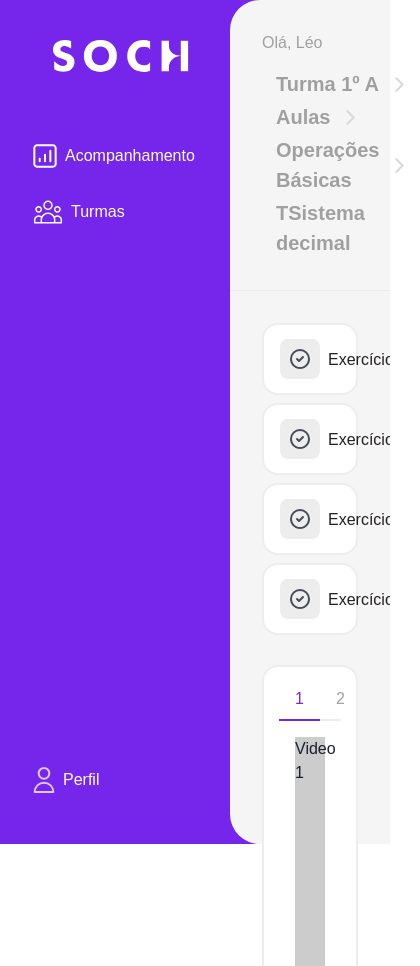
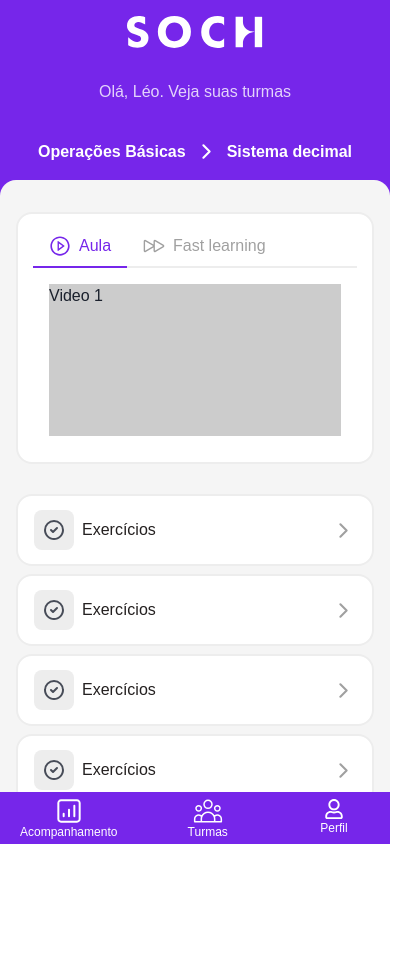
Before and after one commit to odailsonsilva/soch-front-deply, a React (Create React App) app: page / in a window 390 px wide. Shown: the whole page, 420 px wide, since content can reach past the window. After the commit the page ends 844 px from the top, so only its background shows below. Built offline with nearby package versions, Linux system fonts and the light colour scheme.

Commit message:
feat: version mobile

```diff
--- a/src/components/atoms/Button/index.tsx
+++ b/src/components/atoms/Button/index.tsx
@@ -9,7 +9,7 @@ const Button = ({ children, ...rest }: IButtonParams) => (
     {...rest}
     borderRadius="16px"
     height="48px"
-    minWidth="360"
+    minWidth={{ base: '100%', md: '100%', lg: '360px' }}
     background="primary"
     color="#fff"
     transition="all 0.2 ease"
--- a/src/components/molecules/Breadcrumbs/index.tsx
+++ b/src/components/molecules/Breadcrumbs/index.tsx
@@ -4,7 +4,8 @@ import {
   BreadcrumbItem,
   BreadcrumbLink,
   Flex,
-  Text
+  Text,
+  useMediaQuery
 } from '@chakra-ui/react'
 import { FiChevronRight } from 'react-icons/fi'
 import { Link } from 'react-router-dom'
@@ -18,13 +19,19 @@ export interface IListBreadcrumb {
 export interface IBreadcrumbsParams {
   list: IListBreadcrumb[]
 }
+const Breadcrumbs = ({ list }: IBreadcrumbsParams) => {
+  const [isMobile] = useMediaQuery('(max-width: 768px)')
 
-const Breadcrumbs = ({ list }: IBreadcrumbsParams) => (
+  return (
     <BreadcrumbChakra
-    separator={<FiChevronRight size={25} color="#D9D9D9" />}
-    color="gray.200"
+      separator={
+        <FiChevronRight size={25} color={isMobile ? 'white' : '#D9D9D9'} />
+      }
+      color={isMobile ? 'white' : 'gray.200'}
     >
-    {list.map((item, index) => (
+      {list.map((item, index) => {
+        if (!isMobile) {
+          return (
             <BreadcrumbItem
               key={item.text}
               isCurrentPage={index === list.length - 1}
@@ -33,14 +40,47 @@ const Breadcrumbs = ({ list }: IBreadcrumbsParams) => (
               <Flex gap="8px">
                 {item?.icon && <Box>{item.icon}</Box>}
                 <BreadcrumbLink as={Link} to={item.link}>
-            <Text fontWeight={900} fontSize="1.25rem">
+                  <Text
+                    fontWeight={900}
+                    fontSize={isMobile ? '1rem !important' : '1.25rem'}
+                  >
                     {item.text}
                   </Text>
                 </BreadcrumbLink>
               </Flex>
             </BreadcrumbItem>
-    ))}
+          )
+        }
+
+        if (
+          isMobile &&
+          (index === list.length - 1 || index === list.length - 2)
+        ) {
+          return (
+            <BreadcrumbItem
+              key={item.text}
+              isCurrentPage={index === list.length - 1}
+              marginTop="3px"
+            >
+              <Flex gap="8px">
+                {item?.icon && <Box>{item.icon}</Box>}
+                <BreadcrumbLink as={Link} to={item.link}>
+                  <p
+                    style={{
+                      fontWeight: 900,
+                      fontSize: isMobile ? '1rem' : '1.25rem'
+                    }}
+                  >
+                    {item.text}
+                  </p>
+                </BreadcrumbLink>
+              </Flex>
+            </BreadcrumbItem>
+          )
+        }
+      })}
     </BreadcrumbChakra>
   )
+}
 
 export default Breadcrumbs
--- a/src/components/molecules/SibebarDesktop/components/NavItem.tsx
+++ b/src/components/molecules/SibebarDesktop/components/NavItem.tsx
@@ -1,24 +1,42 @@
-import { Flex, Text } from '@chakra-ui/react'
+import { Flex, Text, useMediaQuery } from '@chakra-ui/react'
 import { ReactSVG } from 'react-svg'
 import { NavData } from 'constants/nav'
 
-export const NavItem = ({ icon, name, to }: NavData) => {
+export const NavItem = ({ icon, iconLib, name, to }: NavData) => {
+  const [isMobile] = useMediaQuery('(max-width: 768px)')
+
   return (
     <Flex
-      width="196px"
+      width={isMobile ? 'max-content' : '196px'}
       as="button"
-      gap="8px"
-      height="48px"
+      gap={isMobile ? '0' : '8px'}
+      height={isMobile ? '46px' : '48px'}
       align="center"
-      padding="10px"
+      padding={isMobile ? '4px' : '10px'}
       borderRadius="8px"
       transition="all 0.2s ease"
       border="none"
+      flexDirection={isMobile ? 'column' : 'row'}
       _hover={{ background: 'secondary', cursor: 'pointer' }}
+      {...(isMobile && {
+        minWidth: '80px'
+      })}
     >
-      <ReactSVG src={icon} />
+      {icon && (
+        <ReactSVG
+          src={icon}
+          {...(isMobile && {
+            width: '24px',
+            height: '24px'
+          })}
+        />
+      )}
 
-      <Text color="white">{name}</Text>
+      {iconLib && iconLib}
+
+      <Text color="white" fontSize={isMobile ? '0.75rem' : '1rem'}>
+        {name}
+      </Text>
     </Flex>
   )
 }
--- a/src/components/molecules/Tabs/index.tsx
+++ b/src/components/molecules/Tabs/index.tsx
@@ -7,7 +7,7 @@ import {
 } from '@chakra-ui/react'
 
 export interface ITabs {
-  tabs: string[]
+  tabs: React.ReactElement[]
   content: React.ReactElement[]
 }
 
@@ -21,9 +21,9 @@ const Tabs = ({ tabs, content }: ITabs) => (
     flexDirection="column"
   >
     <TabList>
-      {tabs.map((item) => (
+      {tabs.map((item, index) => (
         <Tab
-          key={item}
+          key={String(index)}
           fontWeight="500"
           color="gray.200"
           _selected={{
--- /dev/null
+++ b/src/components/templates/AppTemplate/components/HeaderMobile/HeaderMobile.tsx
@@ -0,0 +1,24 @@
+import { Flex, Text } from '@chakra-ui/react'
+import { Logo } from 'components/atoms'
+import { Breadcrumbs } from 'components/molecules'
+import { IListBreadcrumb } from 'components/molecules/Breadcrumbs'
+
+interface IHeaderMobileParams {
+  list: IListBreadcrumb[]
+}
+
+export const HeaderMobile = ({ list }: IHeaderMobileParams) => {
+  return (
+    <Flex direction="column" bg="primary" h="200px" p="16px">
+      <Flex direction="column" alignItems="center" justifyContent="center">
+        <Logo />
+
+        <Text color="rgba(255, 255, 255, 0.8)" mt="32px" mb="32px">
+          Olá, Léo. Veja suas turmas
+        </Text>
+
+        <Breadcrumbs list={list} />
+      </Flex>
+    </Flex>
+  )
+}
--- /dev/null
+++ b/src/components/templates/AppTemplate/components/HeaderMobile/index.ts
@@ -0,0 +1 @@
+export * from './HeaderMobile'
--- /dev/null
+++ b/src/components/templates/AppTemplate/components/SidebarMobile/SibebarMobile.tsx
@@ -0,0 +1,29 @@
+import { Flex } from '@chakra-ui/react'
+import { FaRegUser } from 'react-icons/fa'
+
+import { NavItem } from 'components/molecules/SibebarDesktop/components/NavItem'
+import { nav_link } from 'constants/nav'
+import UserIcon from 'assets/images/icons/user.svg'
+
+export const SibebarMobile = () => {
+  return (
+    <Flex
+      alignItems="center"
+      justifyContent="space-between"
+      bg="primary"
+      h="52px"
+      w="100%"
+      p="16px"
+    >
+      {nav_link.map((item) => (
+        <NavItem key={item.name} {...item} />
+      ))}
+
+      <NavItem
+        iconLib={<FaRegUser size={28} color="#fff" />}
+        to="/profile"
+        name="Perfil"
+      />
+    </Flex>
+  )
+}
--- /dev/null
+++ b/src/components/templates/AppTemplate/components/SidebarMobile/index.ts
@@ -0,0 +1 @@
+export * from './SibebarMobile'
--- /dev/null
+++ b/src/components/templates/AppTemplate/components/index.ts
@@ -0,0 +1,2 @@
+export * from './HeaderMobile'
+export * from './SidebarMobile'
--- a/src/components/templates/AppTemplate/index.tsx
+++ b/src/components/templates/AppTemplate/index.tsx
@@ -1,8 +1,10 @@
-import { Box, Flex, Heading } from '@chakra-ui/react'
+import { Box, Flex, Heading, useMediaQuery } from '@chakra-ui/react'
+import { FiUsers } from 'react-icons/fi'
+
+import { HeaderMobile, SibebarMobile } from './components'
 import { Breadcrumbs } from 'components/molecules'
 import { IListBreadcrumb } from 'components/molecules/Breadcrumbs'
 import SibebarDesktop from 'components/molecules/SibebarDesktop'
-import { FiUsers } from 'react-icons/fi'
 
 interface IAppTemplate {
   children: React.ReactNode
@@ -23,23 +25,40 @@ const list: IListBreadcrumb[] = [
   },
   {
     link: '/',
-    text: 'TSistema decimal'
+    text: 'Sistema decimal'
   }
 ]
 
-const AppTemplate = ({ children }: IAppTemplate) => (
-  <Flex width="100vw" minHeight="100vh" position="relative">
-    <SibebarDesktop />
+const AppTemplate = ({ children }: IAppTemplate) => {
+  const [isMobile] = useMediaQuery('(max-width: 768px)')
+
+  return (
+    <Flex
+      width="100vw"
+      minHeight="100vh"
+      position="relative"
+      {...(isMobile && {
+        direction: 'column',
+        alignItems: 'stretch'
+      })}
+    >
+      {!isMobile && <SibebarDesktop />}
+      {isMobile && <HeaderMobile list={list} />}
 
       <Box
         background="backgroundGray"
-      borderRadius="30px 0px 0px 30px"
-      position="absolute"
-      left="230px"
+        borderRadius={{ base: '0px', md: '0px', lg: '30px 0px 0px 30px' }}
+        position={{ base: 'relative', md: 'relative', lg: 'absolute' }}
+        left={{ base: '0px', md: '0px', lg: '230px' }}
         top="0"
         bottom="0"
         right="0"
+        {...(isMobile && {
+          marginTop: '-20px',
+          borderRadius: '16px 16px 0px 0px'
+        })}
       >
+        {!isMobile && (
           <Flex
             pb="2"
             direction="column"
@@ -48,7 +67,12 @@ const AppTemplate = ({ children }: IAppTemplate) => (
             w="100%"
             padding="32px"
           >
-        <Heading fontWeight="400" fontSize="1rem" color="gray.200" mb="13px">
+            <Heading
+              fontWeight="400"
+              fontSize="1rem"
+              color="gray.200"
+              mb="13px"
+            >
               Olá, Léo
             </Heading>
 
@@ -58,18 +82,21 @@ const AppTemplate = ({ children }: IAppTemplate) => (
               <Breadcrumbs list={list} />
             </Flex>
           </Flex>
+        )}
 
         <Box
           overflow="auto"
-        maxHeight="80vh"
-        paddingLeft="32px"
-        pb="32px"
-        pr="32px"
+          maxHeight={isMobile ? 'calc(100vh - 232px)' : 'calc(100vh - 130px)'}
+          p={{ base: '16px', md: '16px', lg: '32px' }}
+          pt="0"
         >
           {children}
         </Box>
       </Box>
+
+      {isMobile && <SibebarMobile />}
     </Flex>
   )
+}
 
 export default AppTemplate
--- a/src/constants/nav.tsx
+++ b/src/constants/nav.tsx
@@ -4,7 +4,8 @@ import MultiUser from 'assets/images/icons/multi-user.svg'
 export type NavData = {
   to: string
   name: string
-  icon: string
+  icon?: string
+  iconLib?: React.ReactElement
 }
 
 export const nav_link: NavData[] = [
--- a/src/pages/ClassesPage/ClassesPage.tsx
+++ b/src/pages/ClassesPage/ClassesPage.tsx
@@ -1,17 +1,21 @@
 /* eslint-disable react/jsx-key */
-import { Flex, Heading, Text, VStack } from '@chakra-ui/react'
-import { FiChevronRight, FiUsers } from 'react-icons/fi'
+import { Flex, Text, useMediaQuery, VStack } from '@chakra-ui/react'
+import { FiChevronRight } from 'react-icons/fi'
+import { AiOutlinePlayCircle } from 'react-icons/ai'
+import { IoPlayForwardOutline } from 'react-icons/io5'
 
 import CheckIcon from 'assets/images/icons/check-circle.svg'
 
-import { Breadcrumbs, Button, ButtonAction, Card, Tabs } from 'components'
-import { IListBreadcrumb } from 'components/molecules/Breadcrumbs'
+import { Button, ButtonAction, Card, Tabs } from 'components'
+
 import { ReactSVG } from 'react-svg'
 
 const ClassesPage = () => {
+  const [isMobile] = useMediaQuery('(max-width: 768px)')
+
   return (
     <Flex direction="column" alignItems="flex-start">
-      <Flex direction="column" w="100%" h="">
+      <Flex direction="column" w="100%">
         <Flex
           mt="32px"
           w="100%"
@@ -19,7 +23,7 @@ const ClassesPage = () => {
           justifyContent="space-between"
           gap="30px"
         >
-          <VStack maxWidth="362px" w="100%">
+          <VStack maxWidth={{ base: '100%', md: '100%', lg: '362px' }} w="100%">
             <ButtonAction
               iconLeft={<ReactSVG src={CheckIcon} />}
               label="Exercícios"
@@ -42,14 +46,38 @@ const ClassesPage = () => {
             />
           </VStack>
 
-          <Card maxW="754px" h="505px" w="100%">
+          <Card
+            maxW="754px"
+            h={{ base: '252px', md: '252px', lg: '505px' }}
+            w="100%"
+            {...(isMobile && {
+              order: '-1'
+            })}
+          >
             <Tabs
-              tabs={['1', '2']}
+              tabs={[
+                <Flex alignItems="center" gap="8px">
+                  <AiOutlinePlayCircle size={22} />
+                  <Text>Aula</Text>
+                </Flex>,
+                <Flex alignItems="center" gap="8px">
+                  <IoPlayForwardOutline size={22} />
+                  <Text>Fast learning</Text>
+                </Flex>
+              ]}
               content={[
-                <Flex flex="1" bg="#ccc" h="400px">
+                <Flex
+                  flex="1"
+                  bg="#ccc"
+                  h={{ base: '152px', md: '152px', lg: '400px' }}
+                >
                   Video 1
                 </Flex>,
-                <Flex flex="1" bg="#ccc" h="400px">
+                <Flex
+                  flex="1"
+                  bg="#ccc"
+                  h={{ base: '152px', md: '152px', lg: '400px' }}
+                >
                   Video 2
                 </Flex>
               ]}
@@ -57,7 +85,11 @@ const ClassesPage = () => {
           </Card>
         </Flex>
 
-        <Flex justifyContent="flex-end" w="100%" mt="32px">
+        <Flex
+          justifyContent={isMobile ? 'center' : 'flex-end'}
+          w="100%"
+          mt="32px"
+        >
           <Button>
             <Flex alignItems="center">
               <Text mr="1">Próximo momento </Text>
```
Lines whose indentation alone changed are shown as unchanged.
